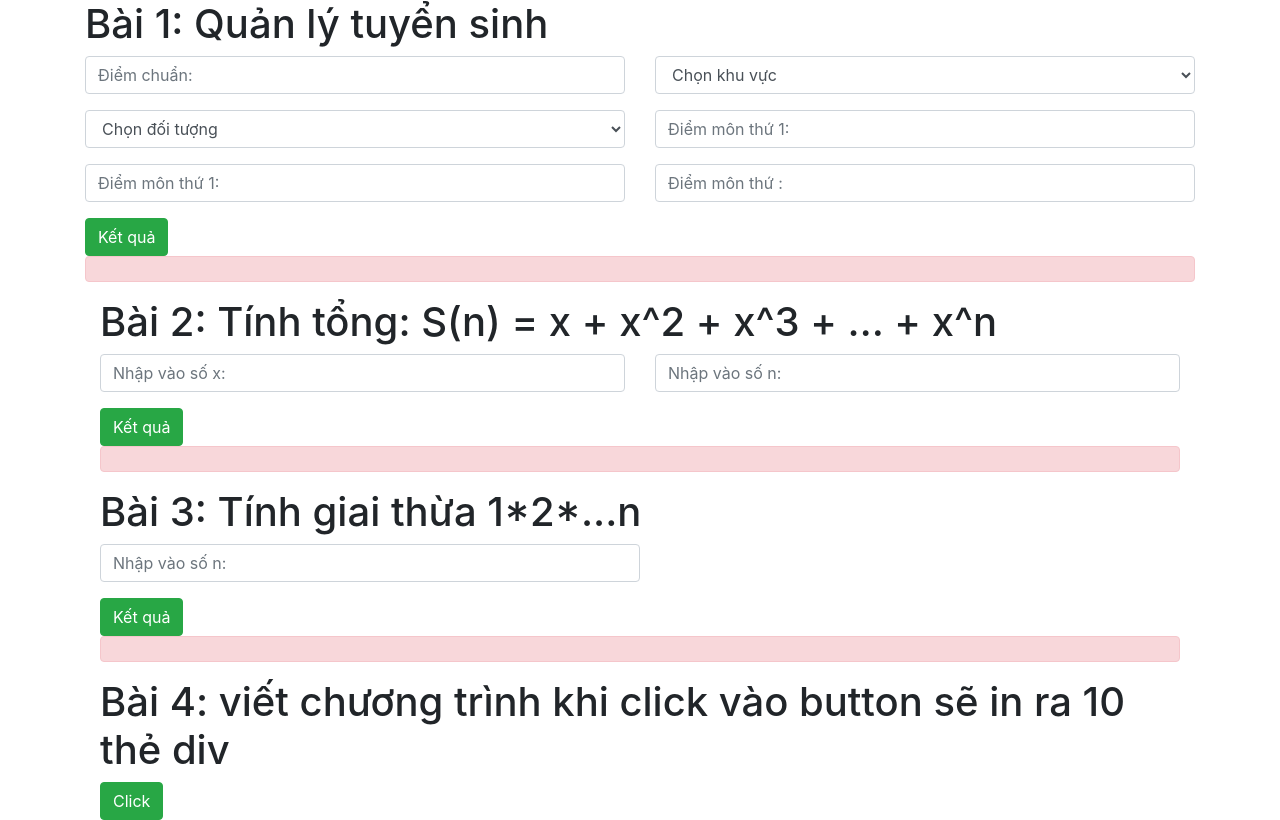
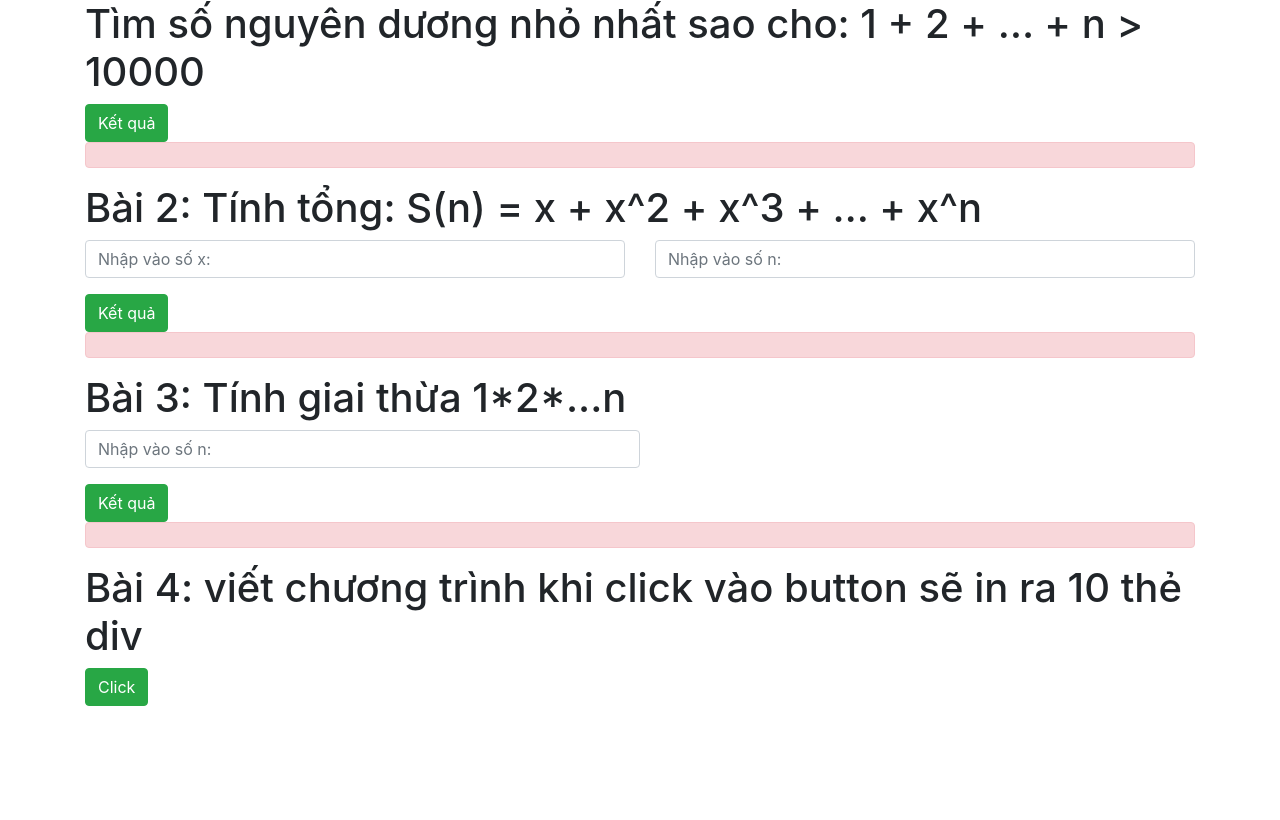
Before and after one commit to buinhutminh1999/BCDN06_BaiTapJSBuoi6_BuiNhutMinh, a plain HTML site: page index.html in a window 1280 px wide. Drawn offline with nearby package versions, Linux system fonts and the light colour scheme.

Commit message:
update bổ sung bài 1 thiếu

```diff
--- a/index.html
+++ b/index.html
@@ -14,47 +14,11 @@
 
 <body>
   <div class="container">
-    <h1>Bài 1: Quản lý tuyển sinh</h1>
-    <div>
-      <form action="" class="d-flex">
-        <div class="row">
-          <div class="form-group col-6">
-            <input type="number" class="form-control" id="inputDiemChuan" placeholder="Điểm chuẩn:">
-          </div>
-
-          <div class="form-group col-6">
-            <select id="khuVuc" class="form-control">
-              <option>Chọn khu vực</option>
-              <option value="2">A</option>
-              <option value="1">B</option>
-              <option value="0.5">C</option>
-            </select>
-          </div>
-
-          <div class="form-group col-6">
-            <select id="doiTuong" class="form-control">
-              <option value="">Chọn đối tượng</option>
-              <option value="2.5">1</option>
-              <option value="1.5">2</option>
-              <option value="1">3</option>
-            </select>
-          </div>
-          <div class="form-group col-6">
-            <input type="number" class="form-control" id="inputDiemmon1" placeholder="Điểm môn thứ 1:">
-          </div>
-          <div class="form-group col-6">
-            <input type="number" class="form-control" id="inputDiemmon1" placeholder="Điểm môn thứ 1:">
-          </div>
-          <div class="form-group col-6">
-            <input type="number" class="form-control" id="inputDiemmon3" placeholder="Điểm môn thứ :">
-          </div>
-        </div>
-
-      </form>
-      <button class="btn btn-success" id="btnTinh" onclick="timSonNhoNhat()" type="button">Kết quả</button>
-      <p id="txtThongBao" class="alert alert-danger"></p>
-    </div>
-
+    <h1>Tìm số nguyên dương nhỏ nhất sao cho:
+      1 + 2 + … + n > 10000</h1>
+    <button class="btn btn-success" id="btnTimSoNDuong" onclick="timSoNguyenDuongNho()" type="button">Kết quả</button>
+    <p id="txtThongBaoSoND" class="alert alert-danger"></p>
+  </div>
     <div class="container">
       <h1>Bài 2: Tính tổng: S(n) = x + x^2
         + x^3 + … + x^n</h1>
@@ -84,7 +48,7 @@
     </form>
     <div class="container">
       <h1>Bài 4: viết chương trình khi click vào button sẽ in ra 10 thẻ div</h1>
-     <div class="ketQua"></div>
+      <div class="ketQua"></div>
       <button class="btn btn-success" id="btnTheDiv" onclick="tao10TheDiv()" type="button">Click</button>
     </div>
     <!-- Optional JavaScript -->
--- a/js/main.js
+++ b/js/main.js
@@ -1,5 +1,17 @@
 function getMyEle(id){
     return document.querySelector(id);
+}
+
+getMyEle('#btnTimSoNDuong').onclick = function() {
+    var tong = 1;
+    for (var i = 2; i < 10000; i++) {
+       tong+= i
+       if(tong > 10000){
+        getMyEle('#txtThongBaoSoND').innerHTML = tong
+        break;
+       }
+
+    }
 }
 
 getMyEle('#btnTinhTong').onclick = function(){
```
